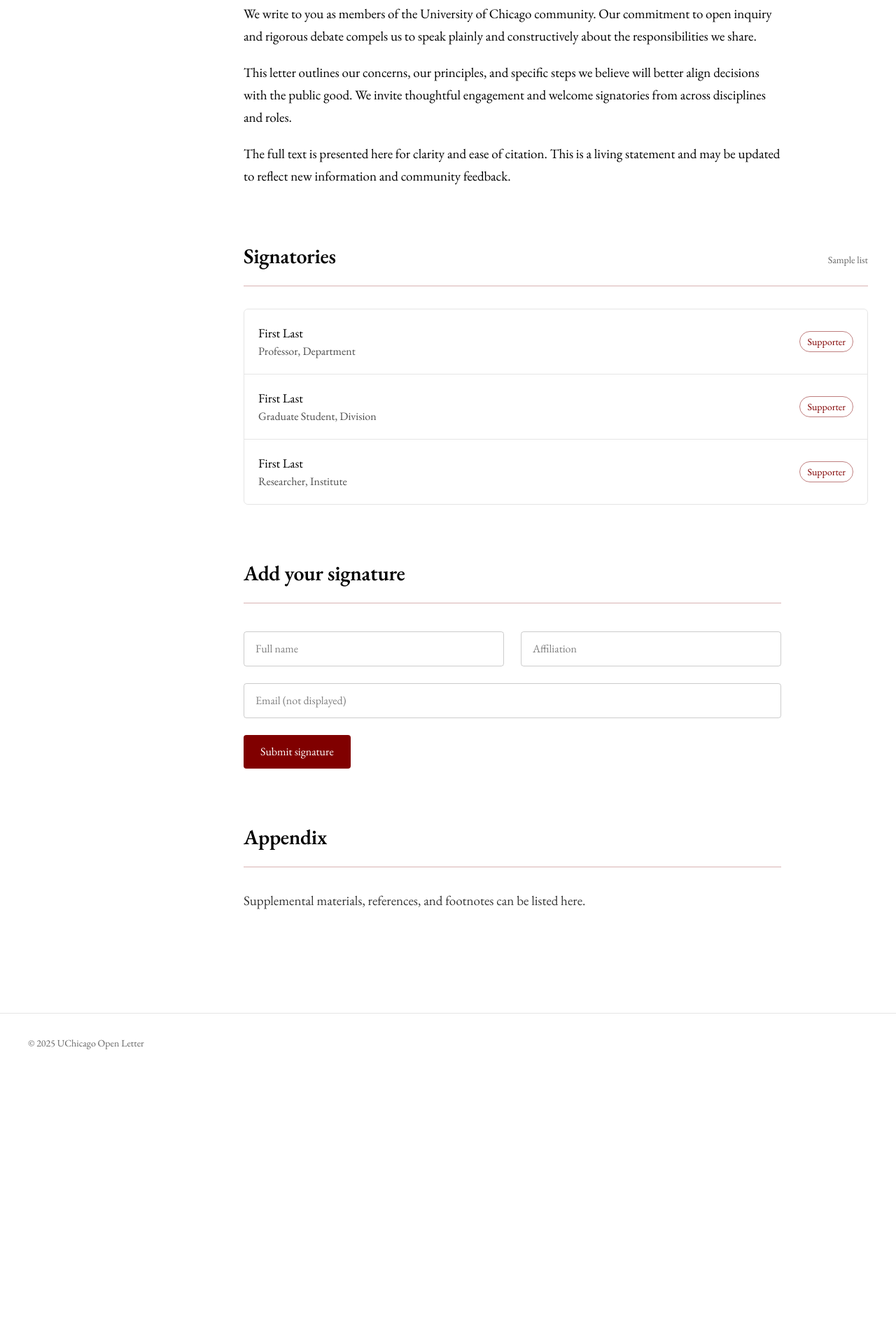
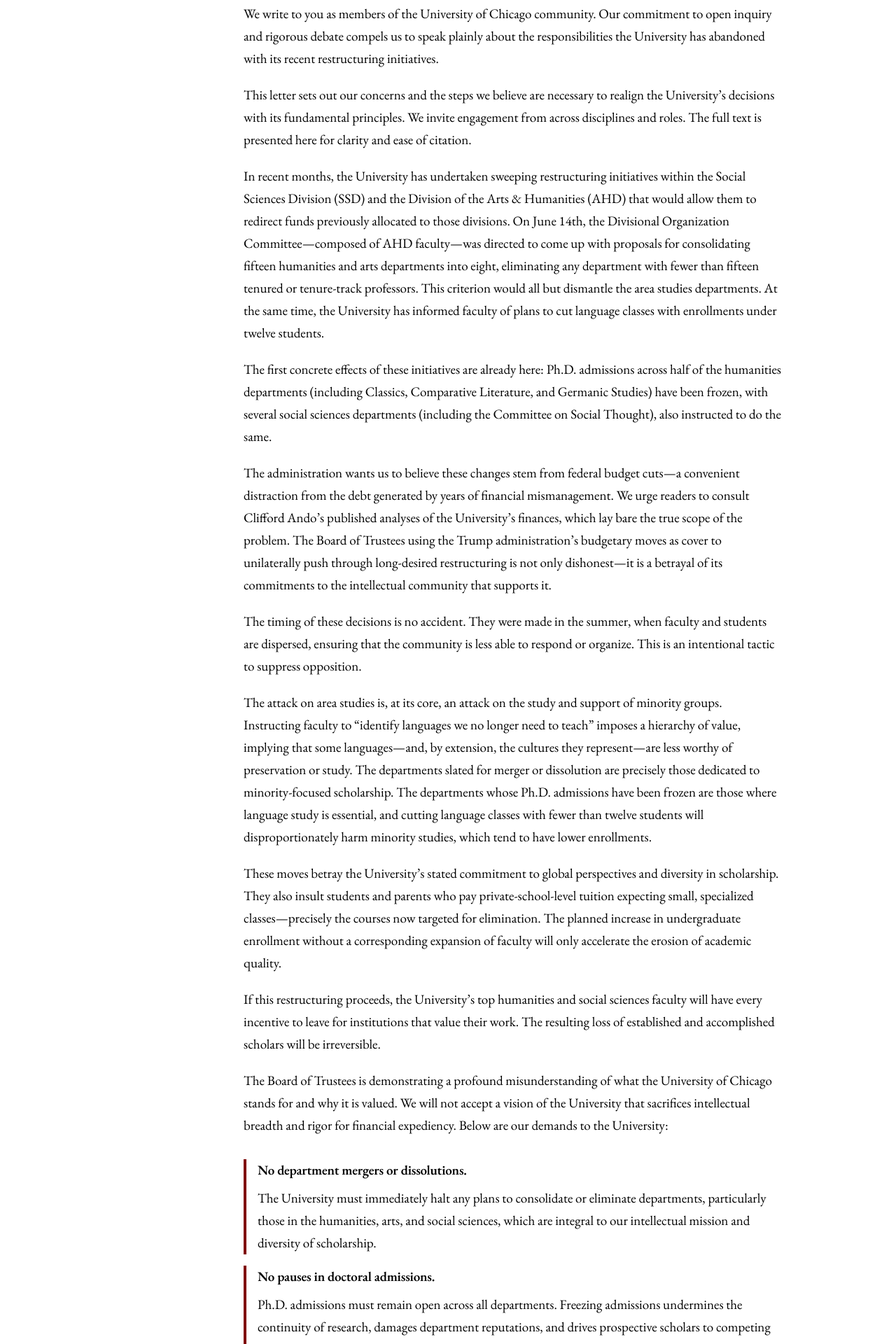
Before and after one commit to zroe1/uchicago-open-letter, a Next.js app: page / in a window 1280 px wide. Shown: the part 640-2560 px from the top of the page at 70% size. Before the commit the page ends 2172 px from the top, so only its background shows below. Built offline with nearby package versions, Linux system fonts and the light colour scheme.

Commit message:
letter draft

```diff
--- a/src/app/page.tsx
+++ b/src/app/page.tsx
@@ -105,23 +105,125 @@
 
           {/* Letter */}
           <section id="letter" className="max-w-3xl">
-            <h2 className="text-2xl md:text-3xl font-semibold">Dear Reader,</h2>
+            <h2 className="text-2xl md:text-3xl font-semibold">Open Letter</h2>
             <hr className="mt-5 md:mt-6 mb-8 md:mb-10 border-[var(--maroon)]/30" />
             <div className="max-w-none text-[17px] md:text-[19px] leading-7 md:leading-8 space-y-5">
               <p>
                 We write to you as members of the University of Chicago community. Our commitment to
-                open inquiry and rigorous debate compels us to speak plainly and constructively
-                about the responsibilities we share.
+                open inquiry and rigorous debate compels us to speak plainly about the
+                responsibilities the University has abandoned with its recent restructuring
+                initiatives.
               </p>
               <p>
-                This letter outlines our concerns, our principles, and specific steps we believe
-                will better align decisions with the public good. We invite thoughtful engagement
-                and welcome signatories from across disciplines and roles.
+                This letter sets out our concerns and the steps we believe are necessary to realign
+                the University&rsquo;s decisions with its fundamental principles. We invite
+                engagement from across disciplines and roles. The full text is presented here for
+                clarity and ease of citation.
               </p>
               <p>
-                The full text is presented here for clarity and ease of citation. This is a living
-                statement and may be updated to reflect new information and community feedback.
+                In recent months, the University has undertaken sweeping restructuring initiatives
+                within the Social Sciences Division (SSD) and the Division of the Arts & Humanities
+                (AHD) that would allow them to redirect funds previously allocated to those
+                divisions. On June 14th, the Divisional Organization Committee—composed of AHD
+                faculty—was directed to come up with proposals for consolidating fifteen humanities
+                and arts departments into eight, eliminating any department with fewer than fifteen
+                tenured or tenure-track professors. This criterion would all but dismantle the area
+                studies departments. At the same time, the University has informed faculty of plans
+                to cut language classes with enrollments under twelve students.
               </p>
+              <p>
+                The first concrete effects of these initiatives are already here: Ph.D. admissions
+                across half of the humanities departments (including Classics, Comparative
+                Literature, and Germanic Studies) have been frozen, with several social sciences
+                departments (including the Committee on Social Thought), also instructed to do the
+                same.
+              </p>
+              <p>
+                The administration wants us to believe these changes stem from federal budget cuts—a
+                convenient distraction from the debt generated by years of financial mismanagement.
+                We urge readers to consult Clifford Ando&rsquo;s published analyses of the
+                University&rsquo;s finances, which lay bare the true scope of the problem. The Board
+                of Trustees using the Trump administration&rsquo;s budgetary moves as cover to
+                unilaterally push through long-desired restructuring is not only dishonest—it is a
+                betrayal of its commitments to the intellectual community that supports it.
+              </p>
+              <p>
+                The timing of these decisions is no accident. They were made in the summer, when
+                faculty and students are dispersed, ensuring that the community is less able to
+                respond or organize. This is an intentional tactic to suppress opposition.
+              </p>
+              <p>
+                The attack on area studies is, at its core, an attack on the study and support of
+                minority groups. Instructing faculty to &ldquo;identify languages we no longer need
+                to teach&rdquo; imposes a hierarchy of value, implying that some languages—and, by
+                extension, the cultures they represent—are less worthy of preservation or study. The
+                departments slated for merger or dissolution are precisely those dedicated to
+                minority-focused scholarship. The departments whose Ph.D. admissions have been
+                frozen are those where language study is essential, and cutting language classes
+                with fewer than twelve students will disproportionately harm minority studies, which
+                tend to have lower enrollments.
+              </p>
+              <p>
+                These moves betray the University&rsquo;s stated commitment to global perspectives
+                and diversity in scholarship. They also insult students and parents who pay
+                private-school-level tuition expecting small, specialized classes—precisely the
+                courses now targeted for elimination. The planned increase in undergraduate
+                enrollment without a corresponding expansion of faculty will only accelerate the
+                erosion of academic quality.
+              </p>
+              <p>
+                If this restructuring proceeds, the University&rsquo;s top humanities and social
+                sciences faculty will have every incentive to leave for institutions that value
+                their work. The resulting loss of established and accomplished scholars will be
+                irreversible.
+              </p>
+              <p>
+                The Board of Trustees is demonstrating a profound misunderstanding of what the
+                University of Chicago stands for and why it is valued. We will not accept a vision
+                of the University that sacrifices intellectual breadth and rigor for financial
+                expediency. Below are our demands to the University:
+              </p>
+              <div className="mt-8 space-y-4">
+                <div className="border-l-4 border-[var(--maroon)] pl-4">
+                  <h3 className="font-semibold mb-2">No department mergers or dissolutions.</h3>
+                  <p>
+                    The University must immediately halt any plans to consolidate or eliminate
+                    departments, particularly those in the humanities, arts, and social sciences,
+                    which are integral to our intellectual mission and diversity of scholarship.
+                  </p>
+                </div>
+                <div className="border-l-4 border-[var(--maroon)] pl-4">
+                  <h3 className="font-semibold mb-2">No pauses in doctoral admissions.</h3>
+                  <p>
+                    Ph.D. admissions must remain open across all departments. Freezing admissions
+                    undermines the continuity of research, damages department reputations, and
+                    drives prospective scholars to competing institutions.
+                  </p>
+                </div>
+                <div className="border-l-4 border-[var(--maroon)] pl-4">
+                  <h3 className="font-semibold mb-2">Preservation of language studies.</h3>
+                  <p>All language programs, regardless of enrollment size, must be protected.</p>
+                </div>
+                <div className="border-l-4 border-[var(--maroon)] pl-4">
+                  <h3 className="font-semibold mb-2">
+                    Transparency about the financial situation of the University.
+                  </h3>
+                  <p>
+                    The administration must provide the University community with a full, publicly
+                    accessible accounting of its finances, including debt levels, spending
+                    priorities, and the decision-making process behind budgetary changes.
+                  </p>
+                </div>
+                <div className="border-l-4 border-[var(--maroon)] pl-4">
+                  <h3 className="font-semibold mb-2">
+                    No administrative changes without committee review.
+                  </h3>
+                  <p>
+                    Any restructuring proposals must be vetted and approved by elected faculty
+                    committees.
+                  </p>
+                </div>
+              </div>
             </div>
           </section>
 
```
